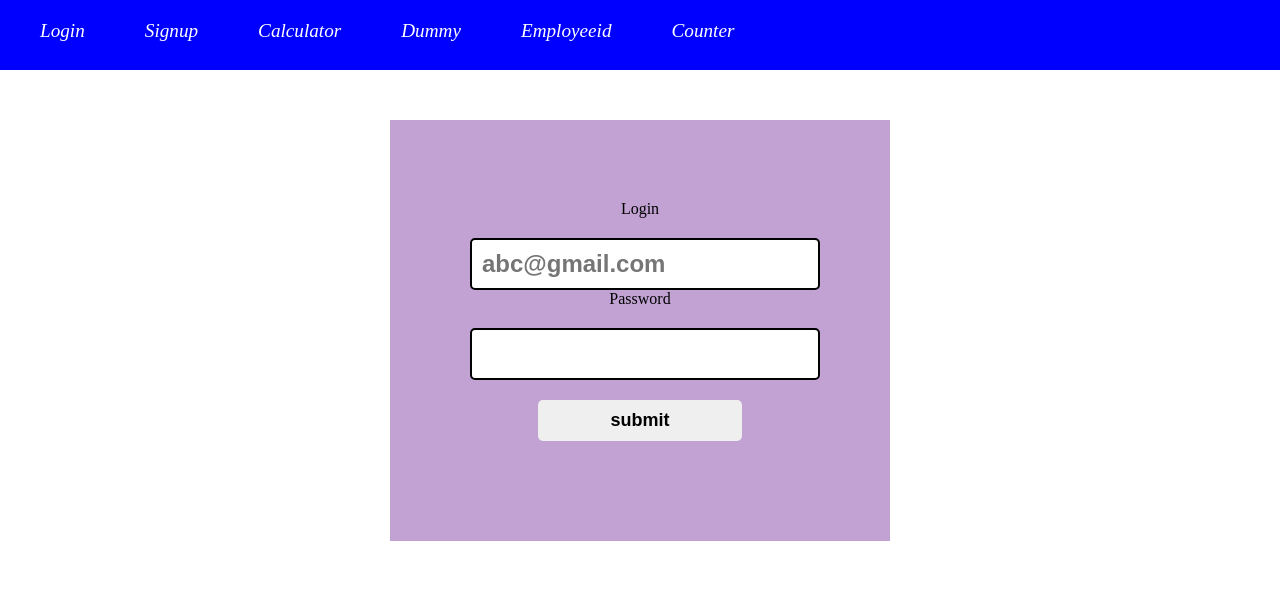
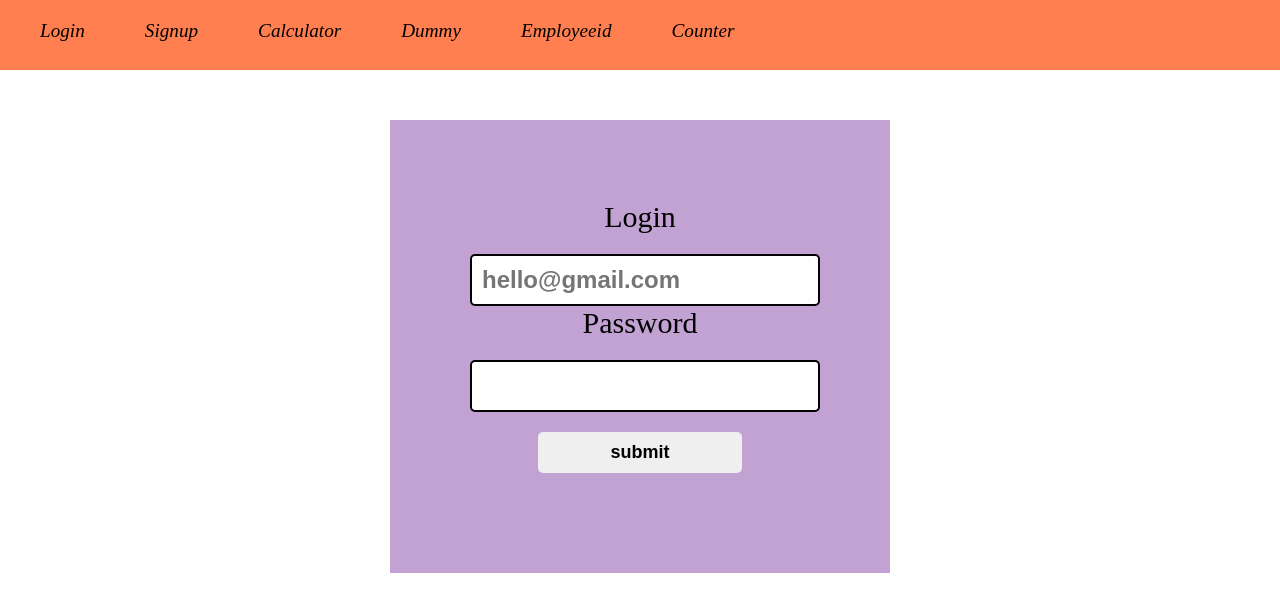
Before and after one commit to venkatesh2001A/react-q6trt7, a React (Create React App) app: page /Login in a window 1280 px wide. Shown: the top 612 px of the page. Built offline with nearby package versions, Linux system fonts and the light colour scheme.

Commit message:
3 files modified

```diff
--- a/src/css/login.css
+++ b/src/css/login.css
@@ -72,3 +72,9 @@ input[type='password'] {
   border-radius: 5px;
   border: 2px solid black;
 }
+.star {
+  font-size: 30px;
+}
+.again {
+  font-size: 30px;
+}
--- a/src/css/nav.css
+++ b/src/css/nav.css
@@ -17,10 +17,10 @@
 .sub {
   width: 100%;
   height: 70px;
-  background-color: blue;
+  background-color: #ff7f50;
 }
 a {
-  color: white;
+  color: black;
   margin-left: 20px;
   text-decoration: none;
 }
--- a/src/pages/login.jsx
+++ b/src/pages/login.jsx
@@ -15,12 +15,12 @@ function Login() {
     <div className="login-form">
       {/* <div className="login"> */}
       <form onSubmit={handleSubmit(submit)} className="loginform">
-        Login
+        <label className="star">Login</label>
         <input
           type="task"
           {...register('username', { required: true, minLength: 3 })}
           id="logintext"
-          placeholder="abc@gmail.com"
+          placeholder="hello@gmail.com"
         />
         {errors.username && errors.username.type === 'required' && (
           <small>username is required</small>
@@ -28,7 +28,7 @@ function Login() {
         {errors.username && errors.username.type === 'minLength' && (
           <small>username should have atleast 3 characters</small>
         )}
-        Password
+        <div className="again">Password</div>
         <input type="password" {...register('pass')} id="a" />
         <div className="b1">
           <button id="b">submit</button>
```
